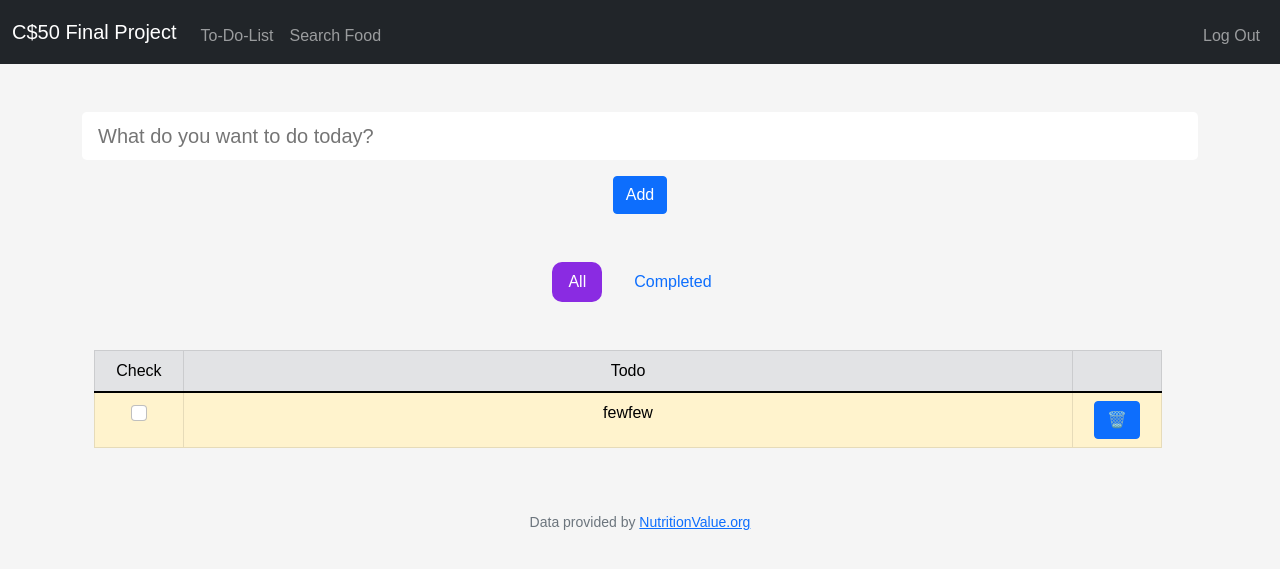
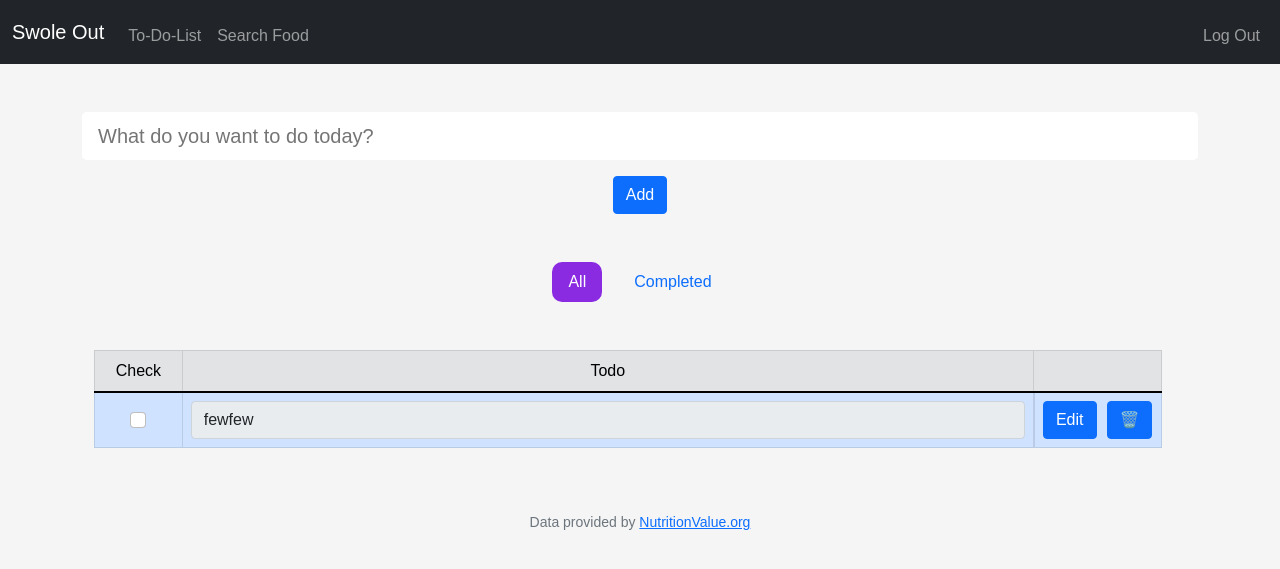
Before and after one commit to nicholastan0511/cs50-final-project, a Flask app: page /todolist in a window 1280 px wide. Shown: the top 569 px of the page. Run offline with Flask 3, Linux system fonts and the light colour scheme; a user stored in the database is signed in; data comes from the database, SQL or seed files in the repository; both versions use the stored data as it was after the commit; some libraries are stand-ins or nearby versions.

Commit message:
Add the edit functionality to todolist page

```diff
--- a/app.py
+++ b/app.py
@@ -279,26 +279,32 @@ def todolist():
 def todo_completed ():
     if request.method == "POST":
 
-        # i = 1
-        # for value in checkboxes:
-        #     print(value)
-        #     if value:
-        #         db.execute("UPDATE todolist SET done = ? WHERE todo = ? AND user_id = ?", "true", value, session["user_id"])
-        #     else:
-        #         checkVal = request.form.get(f"checkVal{i}")
-        #         db.execute("UPDATE todolist SET done = ? WHERE todo = ? AND user_id = ?", "false", checkVal, session["user_id"])
-        #     i += 1
+        # select current todos to check whether the a user edited a todo
+        # currentTodos = db.execute("SELECT todo FROM todolist WHERE user_id = ?", session["user_id"])
 
+        # delete a row of data from todolist if user clicks on the trash button
         deleteRow = request.form.get("deleteRow")
-        print(deleteRow)
+        # print(deleteRow)
 
         if deleteRow:
             db.execute("DELETE FROM todolist WHERE user_id = ? AND todo = ?", session["user_id"], deleteRow)
             return redirect("/todolist")
 
+        # print(currentTodos)
+
         for i in range(1, 50):
         # making sure that the checkbox with a specific id exists
             checkbox = request.form.get(f"check{i}")
+
+            editInput = request.form.get(f"editInput{i}")
+
+            previousVal = request.form.get(f"previousVal{i}")
+
+            print(editInput)
+            print(previousVal)
+
+            if not editInput == previousVal:
+                db.execute("UPDATE todolist SET todo = ? WHERE todo = ? AND user_id = ?", editInput, previousVal, session["user_id"])
 
             if checkbox is not None:
                 # print("sheesh")
@@ -312,6 +318,7 @@ def todo_completed ():
                 checkVal = request.form.get(f"checkVal{i}")
                 db.execute("UPDATE todolist SET done = ? WHERE todo = ? AND user_id = ?", "false", checkVal, session["user_id"])
 
+
         return redirect("/todolist")
 
     else:
--- a/static/index.js
+++ b/static/index.js
@@ -132,12 +132,18 @@ document.addEventListener('DOMContentLoaded', function() {
         });
     }
 
-    // let deleteRowButton = document.querySelectorAll('#deleteRow')
+    document.querySelectorAll('#editButton').forEach((button, index) => {
+        button.addEventListener('click', function (e) {
+            // index + 1 because jinja is one-indexing
+            console.log(index + 1);
+            e.preventDefault();
+            let editInput = document.querySelector(`#editInput${index + 1}`);
+            editInput.removeAttribute('readonly');
+            button.remove();
 
-    // deleteRowButton.forEach((button) => {
-    //     button.addEventListener('clicked', function() {
-    //         button.
-    //     })
-    // });
+            document.querySelector(`#editConfirm${index + 1}`).style.display = 'block'
+        });
+
+    });
 
 });
--- a/static/styles.css
+++ b/static/styles.css
@@ -27,3 +27,12 @@ body {
 * {
     font-family: Arial, Helvetica, sans-serif;
   }
+
+.hiddenButton {
+    display: none;
+}
+
+.tdButton {
+    display: flex;
+    gap: 10px;
+}
--- a/templates/layout.html
+++ b/templates/layout.html
@@ -25,7 +25,7 @@
 
         <nav class="navbar navbar-expand-md navbar-dark bg-dark" id="nav">
             <div class="container-fluid">
-                <a class="navbar-brand" href="/"><span class="blue">C</span><span class="red">$</span><span class="yellow">5</span><span class="green">0</span> <span class="red">Final Project</span></a>
+                <a class="navbar-brand" href="/">Swole Out</a>
                 <button aria-controls="navbar" aria-expanded="false" aria-label="Toggle navigation" class="navbar-toggler" data-bs-target="#navbar" data-bs-toggle="collapse" type="button">
                     <span class="navbar-toggler-icon"></span>
                 </button>
--- a/templates/todolist.html
+++ b/templates/todolist.html
@@ -21,7 +21,7 @@
 
         <div class="container row">
 
-            <table class="table table-warning table-bordered table-striped-columns table-hover">
+            <table class="table table-primary table-bordered table-striped-columns table-hover">
                 <thead class="table-secondary">
                     <tr>
                         <td class="col-1">Check</td>
@@ -29,7 +29,7 @@
                         <td class="col-1"></td>
                     </tr>
                 </thead>
-                <tbody>
+                <tbody class="align-middle">
                     <form action="/todo_completed" method="post" id="formTodo">
                     {% for todo in todolist %}
                         <tr>
@@ -39,22 +39,15 @@
                                 <input type="hidden" name="checkVal{{ loop.index }}" value="{{ todo.todo }}">
                             </td>
                             <td>
-                                <label class="form-check-label" for="flexCheckDefault">{{ todo.todo }}</label>
+                                <input type="hidden" name="previousVal{{ loop.index }}" value="{{ todo.todo }}">
+                                <!-- do not use disabled attribute because the input won't be sent along with the form. Use readonly attribute instead :D -->
+                                <input type="text" name="editInput{{ loop.index }}" class="form-control" id="editInput{{ loop.index }}" value="{{ todo.todo }}" readonly>
                             </td>
-                            <td>
+                            <td class="tdButton">
+                                <button class="btn btn-primary" id="editButton">Edit</button>
+                                <button class="btn btn-primary hiddenButton" id="editConfirm{{ loop.index }}">OK</button>
                                 <button class="btn btn-primary" type="submit" name="deleteRow" value="{{ todo.todo }}">🗑️</button>
                             </td>
-                            <!-- <td>
-                                {% if todo.deadline != 'false' %}
-                                <span>{{ todo.deadline }}</span>
-                                {% else %}
-                                <form action="/todolist" method="post" id="parentDeadline{{ loop.index }}" class="parentDeadline">
-                                    <button class="btn btn-primary addDeadline" id="addDeadline{{ loop.index }}">+</button>
-                                    <input type="hidden" name="deadlineVal{{ loop.index }}" value="{{ todo.todo }}">
-                                </form>
-                                {% endif %}
-                            </td> -->
-                            <!-- <button type="submit" class="d-none" id="submitButton"></button> -->
                         </tr>
                     {% endfor %}
                     </form>
```
Also changed, not shown: final.db, 4 other files.
